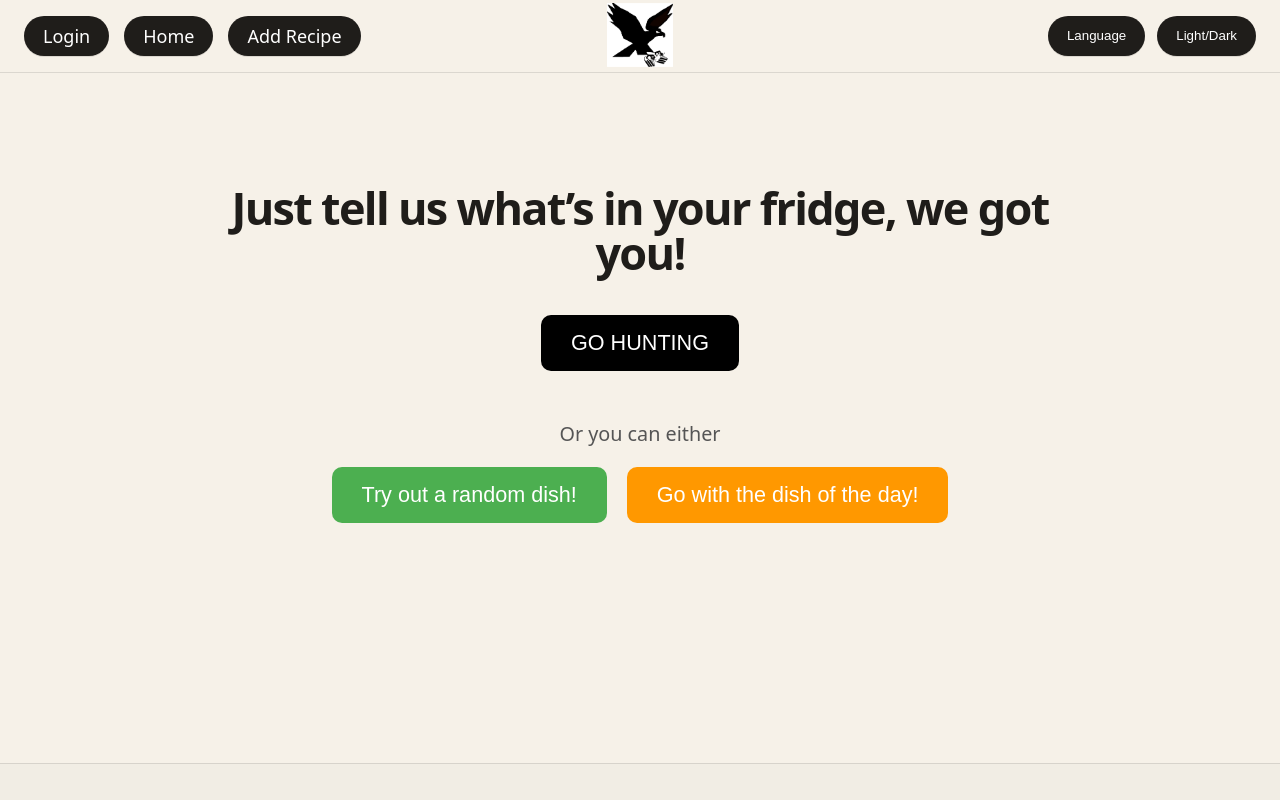
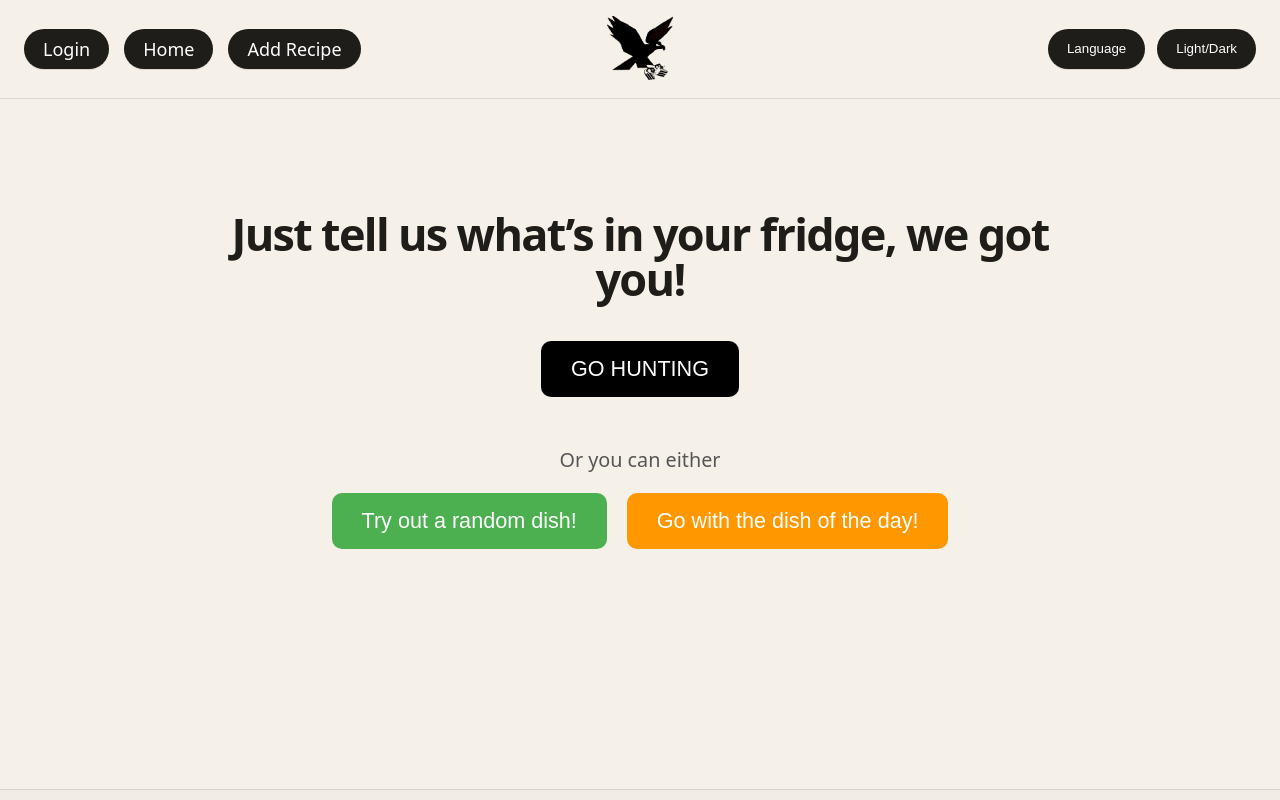
Before and after one commit to Tylonos/RecipeHunter, a React app in the folder frontend/: page / in a window 1280 px wide. Shown: the top 800 px of the page. Built offline with nearby package versions, Linux system fonts and the light colour scheme; the HTML template or start-up script is replaced by a standard one.

Commit message:
Revert logo absolute-centering; restore original navbar grid centering

```diff
--- a/frontend/src/index.css
+++ b/frontend/src/index.css
@@ -401,7 +401,6 @@ select option {
   background-color: var(--bg);
   border-bottom: 1px solid var(--border);
   padding: 16px 24px;
-  position: relative;
 }
 
 .main-content > .topbar {
@@ -422,18 +421,6 @@ select option {
   grid-area: brand;
   display: flex;
   justify-content: center;
-}
-
-@media (min-width: 1100px) {
-  .topbar-center {
-    position: absolute;
-    left: 50%;
-    transform: translateX(-50%);
-    pointer-events: none;
-  }
-  .topbar-center .brand-link {
-    pointer-events: auto;
-  }
 }
 
 .topbar-center h1,
```
